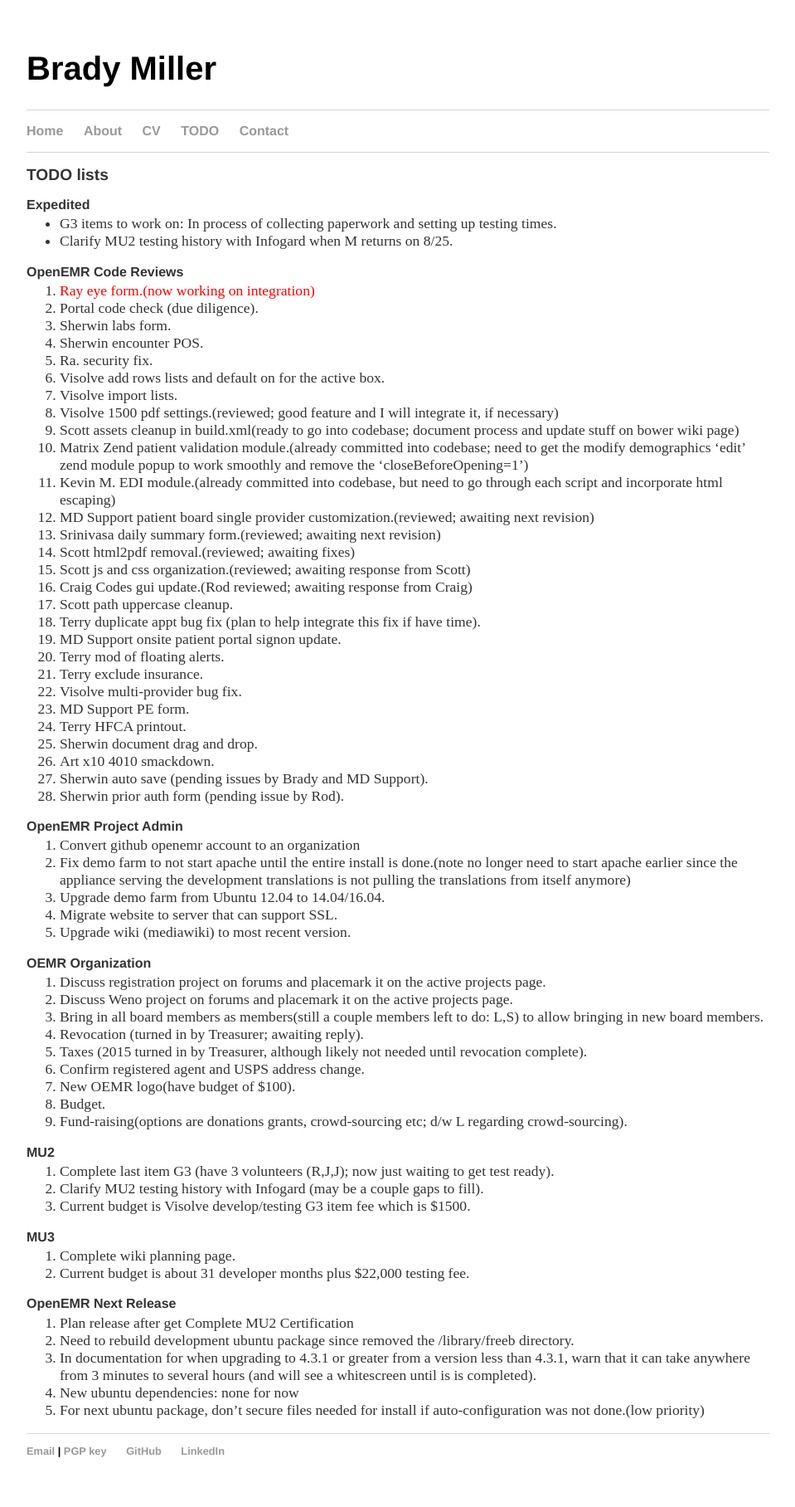
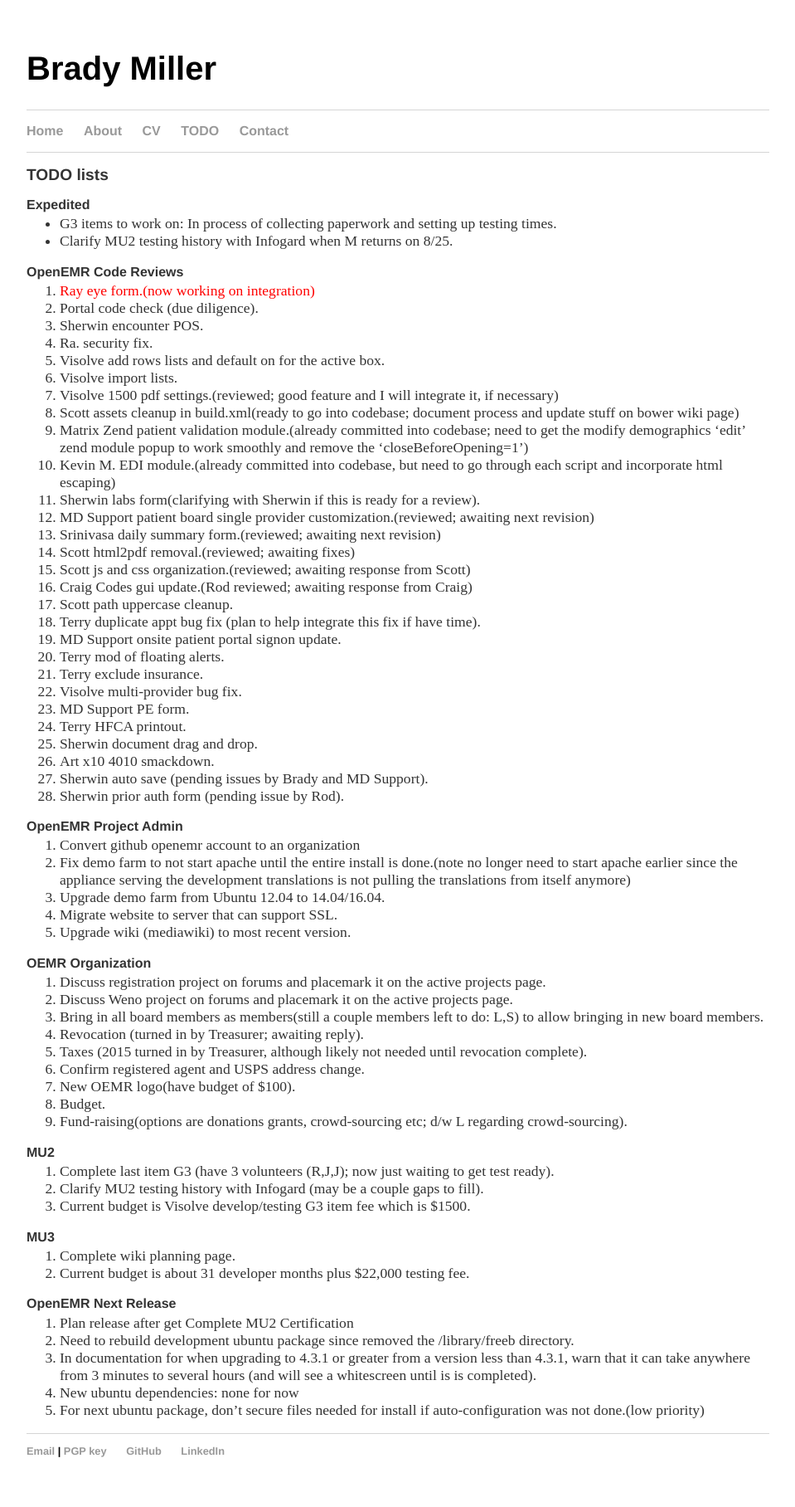
Before and after one commit to bradymiller/bradymiller.github.io, a Jekyll site: the page built from todo/index.md, in a window 1280 px wide. Shown: the whole page at 83% size, without its empty margins (160-1119 px from the left). Built offline with Jekyll 4.4.1, drawn with Linux system fonts in a browser that asks for light colours.

Commit message:
Update todo list

```diff
--- a/todo/index.md
+++ b/todo/index.md
@@ -19,6 +18,7 @@
 1. Scott assets cleanup in build.xml(ready to go into codebase; document process and update stuff on bower wiki page)
 1. Matrix Zend patient validation module.(already committed into codebase; need to get the modify demographics 'edit' zend module popup to work smoothly and remove the 'closeBeforeOpening=1')
 1. Kevin M. EDI module.(already committed into codebase, but need to go through each script and incorporate html escaping)
+1. Sherwin labs form(clarifying with Sherwin if this is ready for a review).
 1. MD Support patient board single provider customization.(reviewed; awaiting next revision)
 1. Srinivasa daily summary form.(reviewed; awaiting next revision)
 1. Scott html2pdf removal.(reviewed; awaiting fixes)
```
Also changed, not shown: other parts of todo/index.md (+0 -1 lines).
